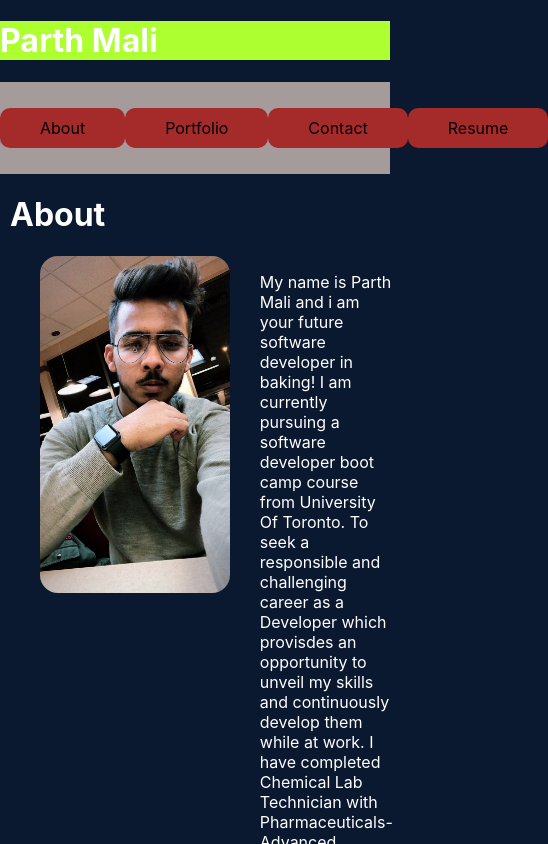
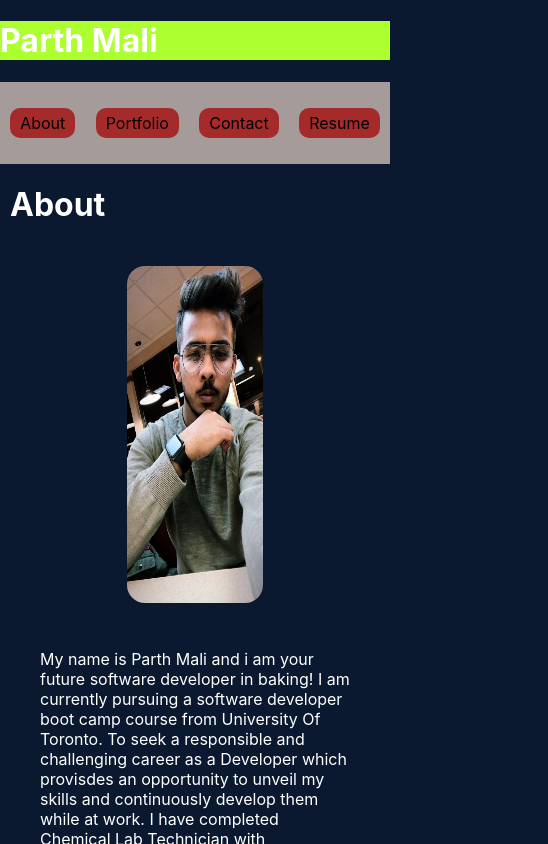
Before and after one commit to Parth0415/parthnewportfolio, a React (Create React App) app: page / in a window 390 px wide. Shown: the top 844 px of the page, 548 px wide, since content can reach past the window. Built offline with nearby package versions, Linux system fonts and the light colour scheme.

Commit message:
Made portfolio responsive

```diff
--- a/src/components/about/about.css
+++ b/src/components/about/about.css
@@ -17,3 +17,26 @@ margin-bottom: 20px;
     height: 40vh;
     border-radius: 18px;
 }
+
+@media only screen and (max-width: 768px) {
+    .aboutSectionContent>img{
+        width: 30vw;
+        height: 60vh;
+        border-radius: 18px;
+        margin-top: 20px;
+    }
+  }
+  @media only screen and (max-width: 425px) {
+    .aboutSectionContent{
+       align-items: center;
+        display: flex;
+        flex-direction: column;
+
+    }
+    .aboutSectionContent>img{
+        width: 35vw;
+        height: 40vh;
+        border-radius: 18px;
+        margin-top: 20px;
+    }
+ }
--- a/src/components/nav/nav.css
+++ b/src/components/nav/nav.css
@@ -25,3 +25,9 @@ nav p:hover{
     cursor: pointer;
     background-color: antiquewhite;
 }
+
+@media only screen and (max-width: 425px) {
+   nav p{
+    padding: 5px 10px;
+   }
+}
```
